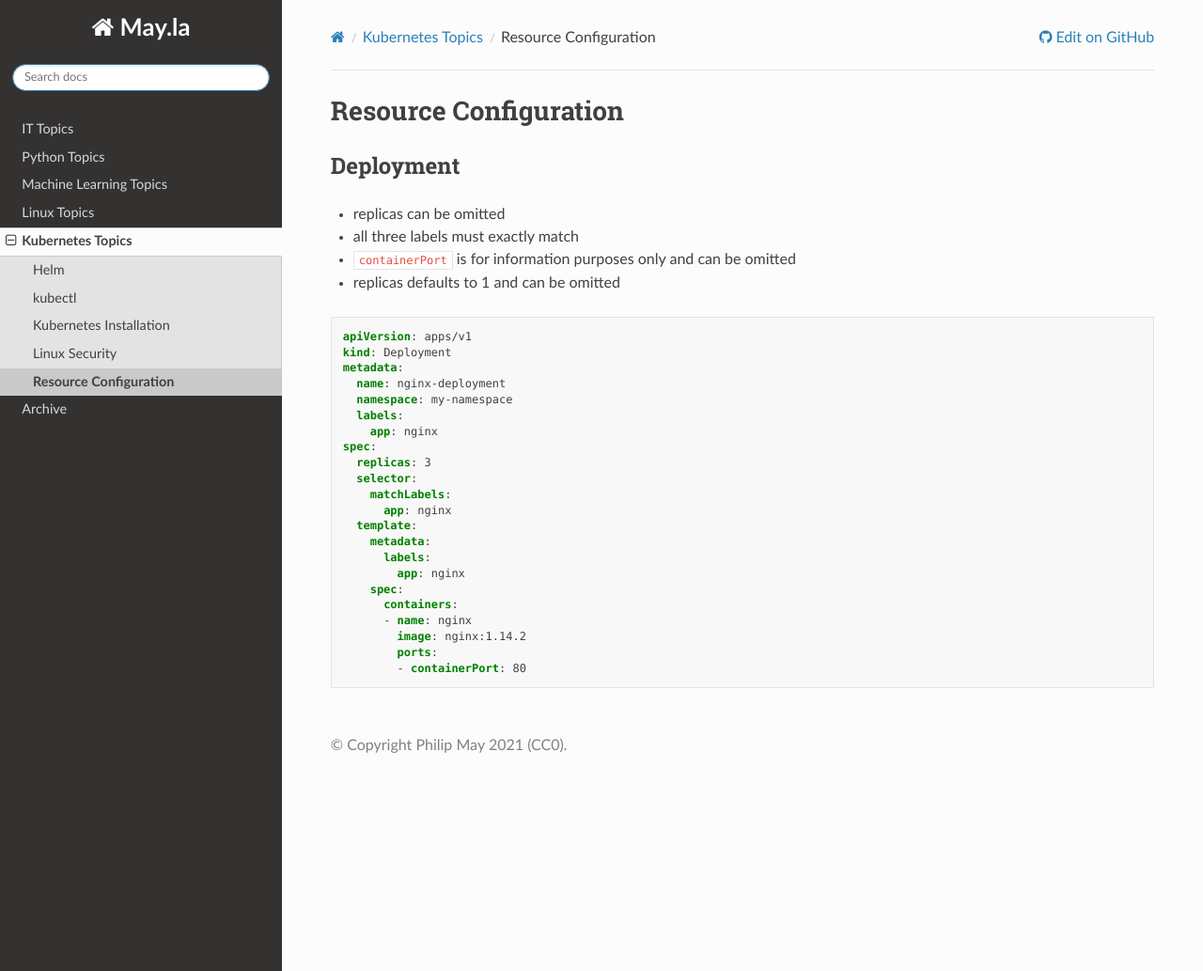
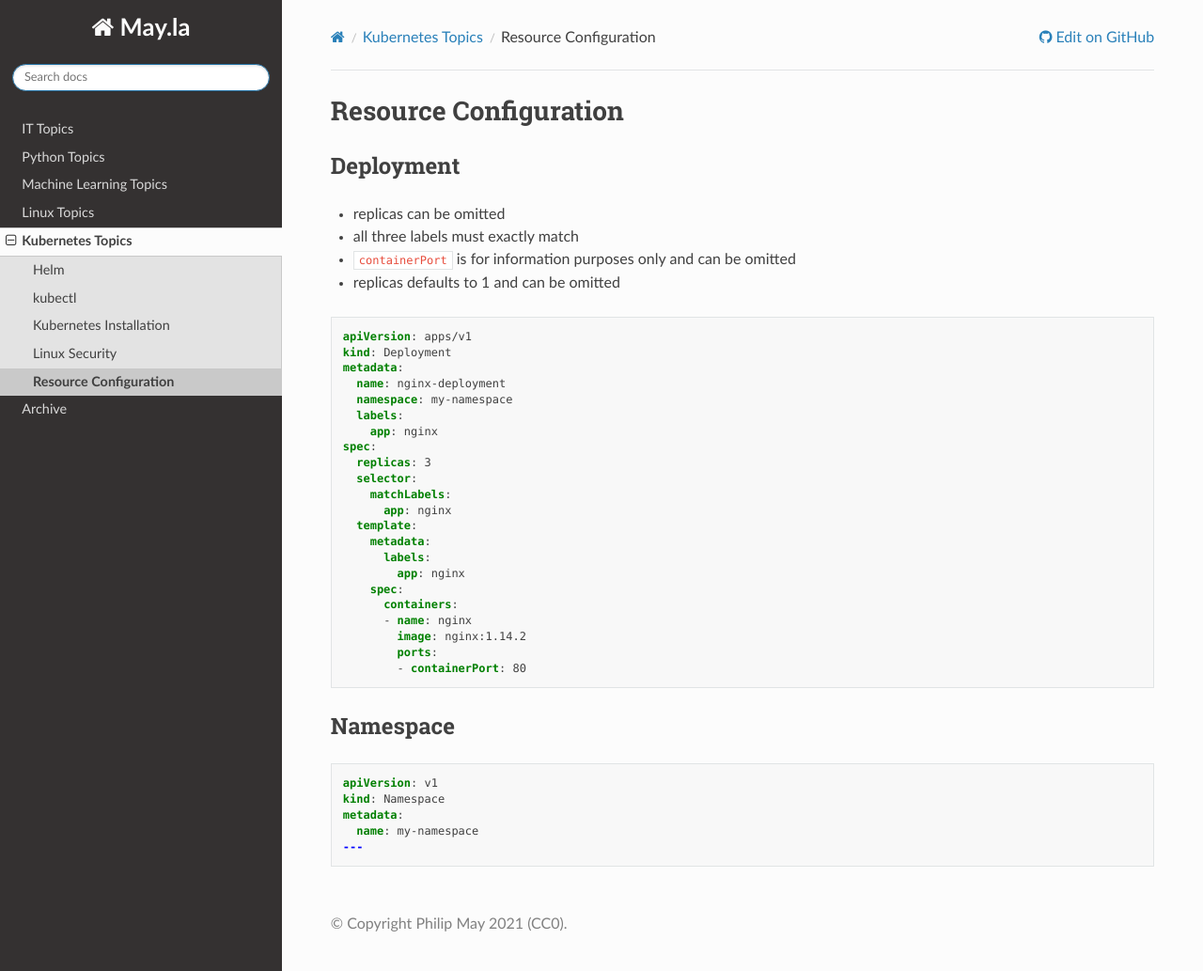
Before and after one commit to PhilipMay/May.la, a Sphinx documentation site: the page built from source/k8s/resource-config.md, in a window 1280 px wide and 1033 px high. Shown: the whole window at 94% size. Built offline with Sphinx 7.4.7 and the Read the Docs theme 2.0.0, drawn with Linux system fonts in a browser that asks for light colours.

Commit message:
Update resource-config.md

````diff
--- a/source/k8s/resource-config.md
+++ b/source/k8s/resource-config.md
@@ -30,3 +30,12 @@ spec:
         ports:
         - containerPort: 80
 ```
+
+## Namespace
+```yaml
+apiVersion: v1
+kind: Namespace
+metadata:
+  name: my-namespace
+---
+```
````
